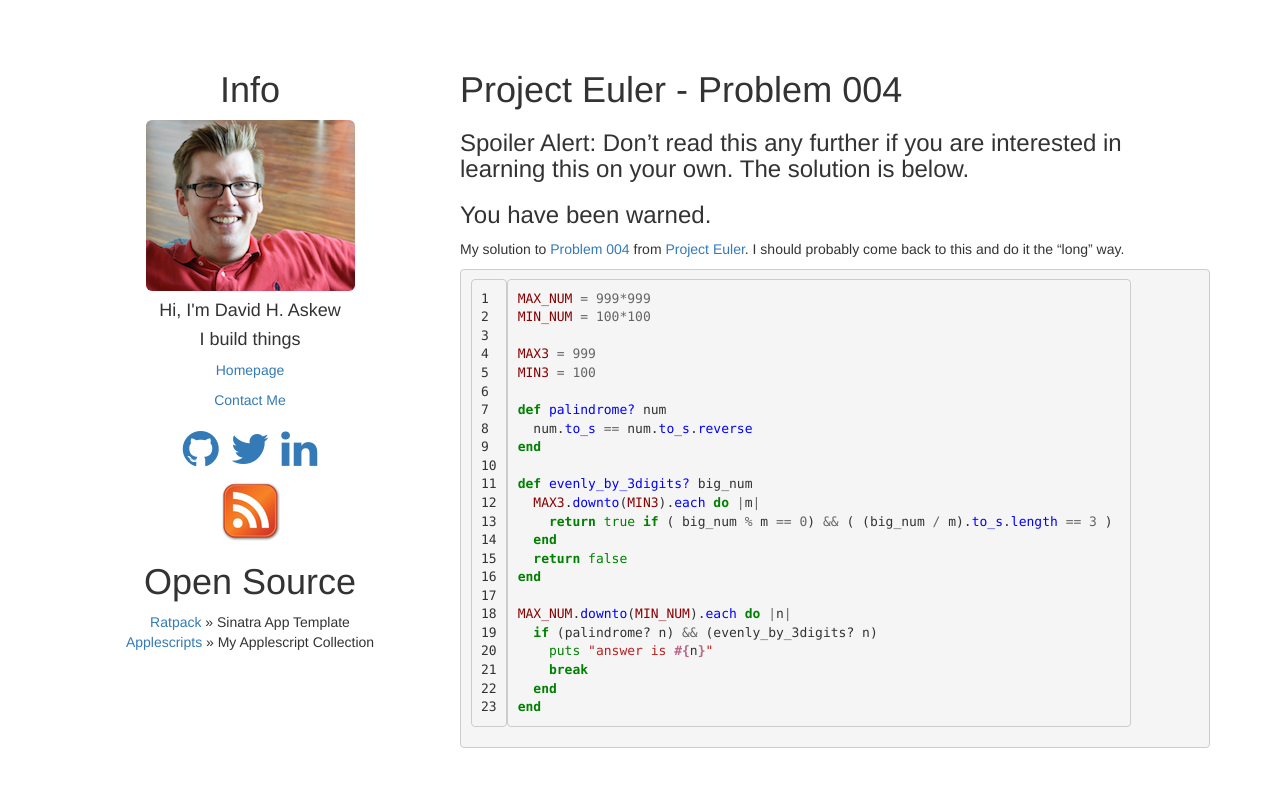
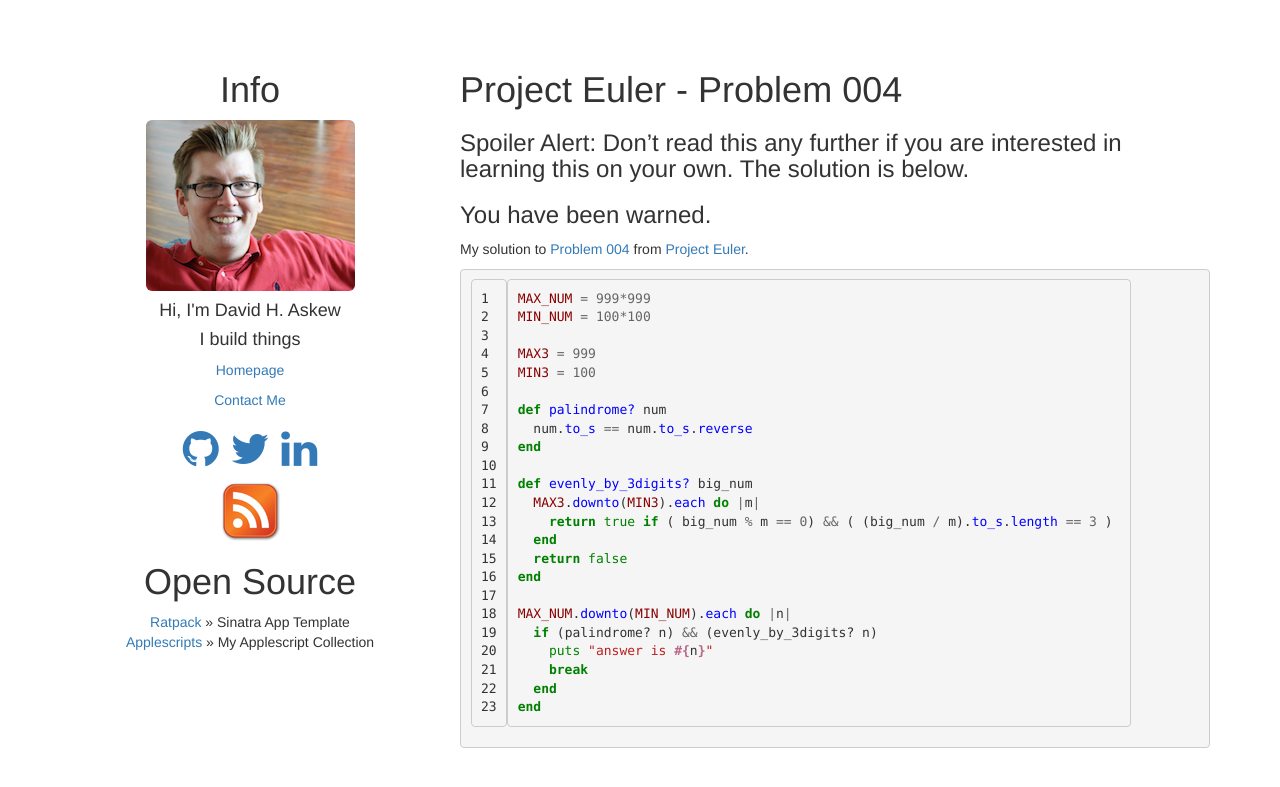
Before and after one commit to dhaskew/blog_old, a Jekyll site: the page built from _posts/2014-10-28-euler_004.md, in a window 1280 px wide. Shown: the top 787 px of the page. Built offline with Jekyll 4.4.1, drawn with Linux system fonts in a browser that asks for light colours; nearby versions of some CDN libraries; comment, search, counter and statistics services are not loaded.

```diff
--- a/_posts/2014-10-28-euler_004.md
+++ b/_posts/2014-10-28-euler_004.md
@@ -7,7 +7,7 @@
 
 {% include euler_spoiler.md %}
 
-My solution to [Problem 004] from [Project Euler].  I should probably come back to this and do it the "long" way.
+My solution to [Problem 004] from [Project Euler].
 
 {% highlight ruby linenos=table %}
 MAX_NUM = 999*999
```
